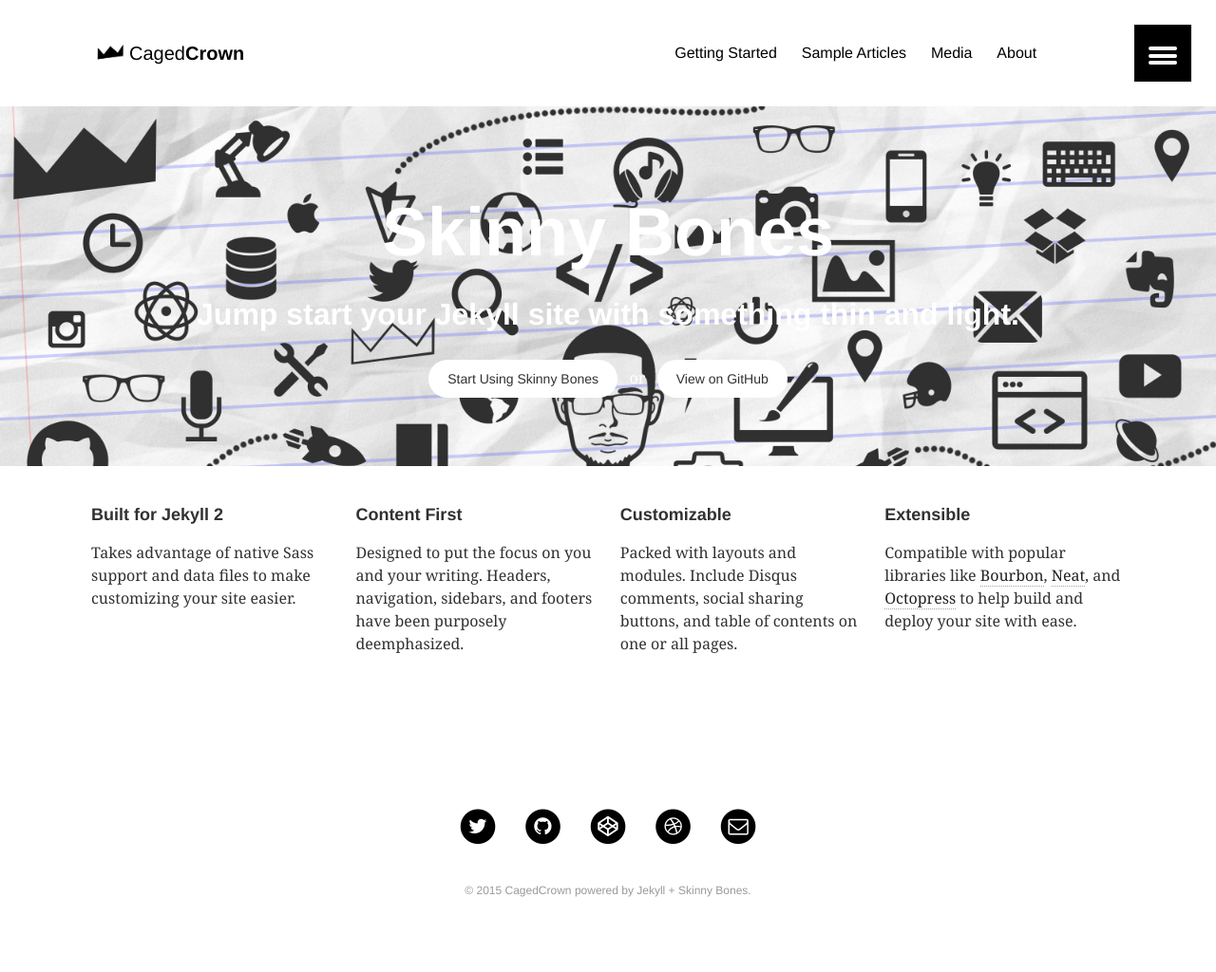
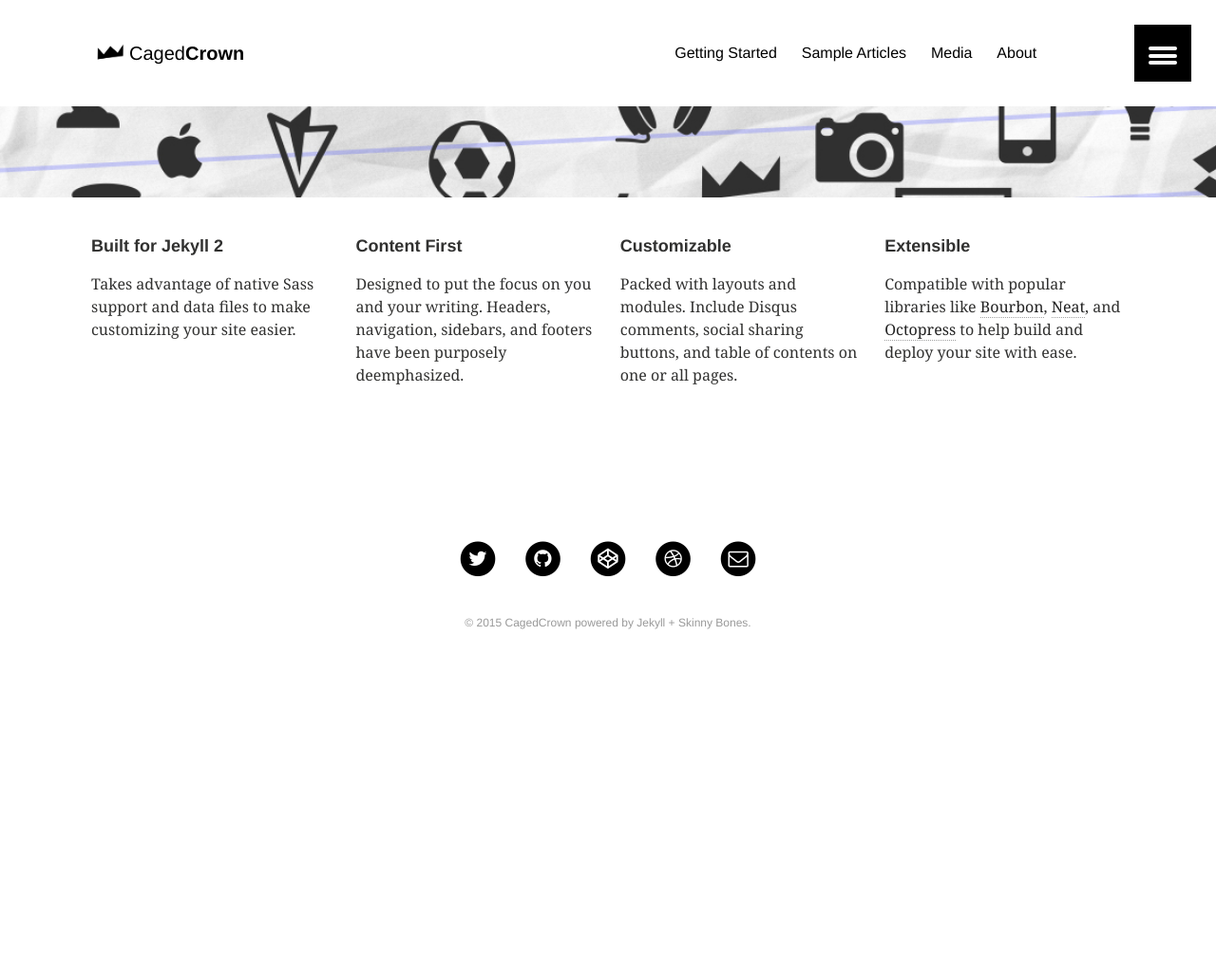
Before and after one commit to cagedcrown/cagedcrown.github.io, a Jekyll site: the page built from index.md, in a window 1280 px wide. Shown: the whole page at 95% size. Built offline with Jekyll 4.4.1, drawn with Linux system fonts in a browser that asks for light colours; after the commit the page ends 900 px from its top, so only the background shows below that.

Commit message:
removed old text on top of feature image

```diff
--- a/_layouts/home.html
+++ b/_layouts/home.html
@@ -52,9 +52,9 @@
     {% if page.image.feature %}
     <div class="page-lead" style="background-image:url({{ site.url }}/images/{{ page.image.feature }})">
       <div class="wrap page-lead-content">
-        <h1>Skinny Bones</h1>
+<!--    <h1>Skinny Bones</h1>
         <h2>Jump start your Jekyll site with something thin and light.</h2>
-        <a href="{{ site.url }}/getting-started/" class="btn-inverse">Start Using Skinny Bones</a> &nbsp; or &nbsp; <a href="https://github.com/mmistakes/skinny-bones-jekyll" class="btn-inverse">View on GitHub</a>
+        <a href="{{ site.url }}/getting-started/" class="btn-inverse">Start Using Skinny Bones</a> &nbsp; or &nbsp; <a href="https://github.com/mmistakes/skinny-bones-jekyll" class="btn-inverse">View on GitHub</a> -->
       </div><!-- /.page-lead-content -->
     </div><!-- /.page-lead -->
     {% endif %}
```
